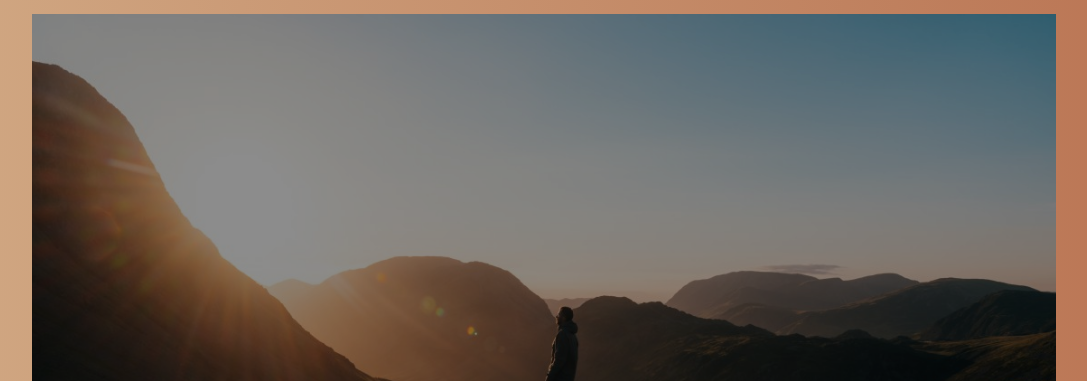
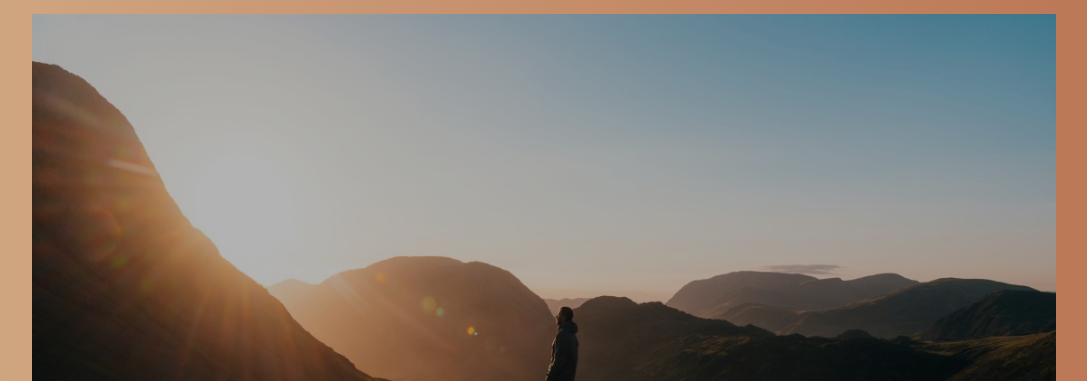
Before and after one commit to ksrajath7/PageTransitionAnimation, a plain HTML site: page index.html in a window 1280 px wide. Shown: the part 66-447 px from the top of the page, without its empty margins (96-1183 px from the left). Drawn offline with nearby package versions, Linux system fonts and the light colour scheme.

Commit message:
Improved UX

```diff
--- a/style.css
+++ b/style.css
@@ -57,6 +57,6 @@ section{
     height: 100%;
     position: absolute;
     left: 0;
-    opacity: 0.45;
+    opacity: 0.3;
     top: 0;
 }
```
